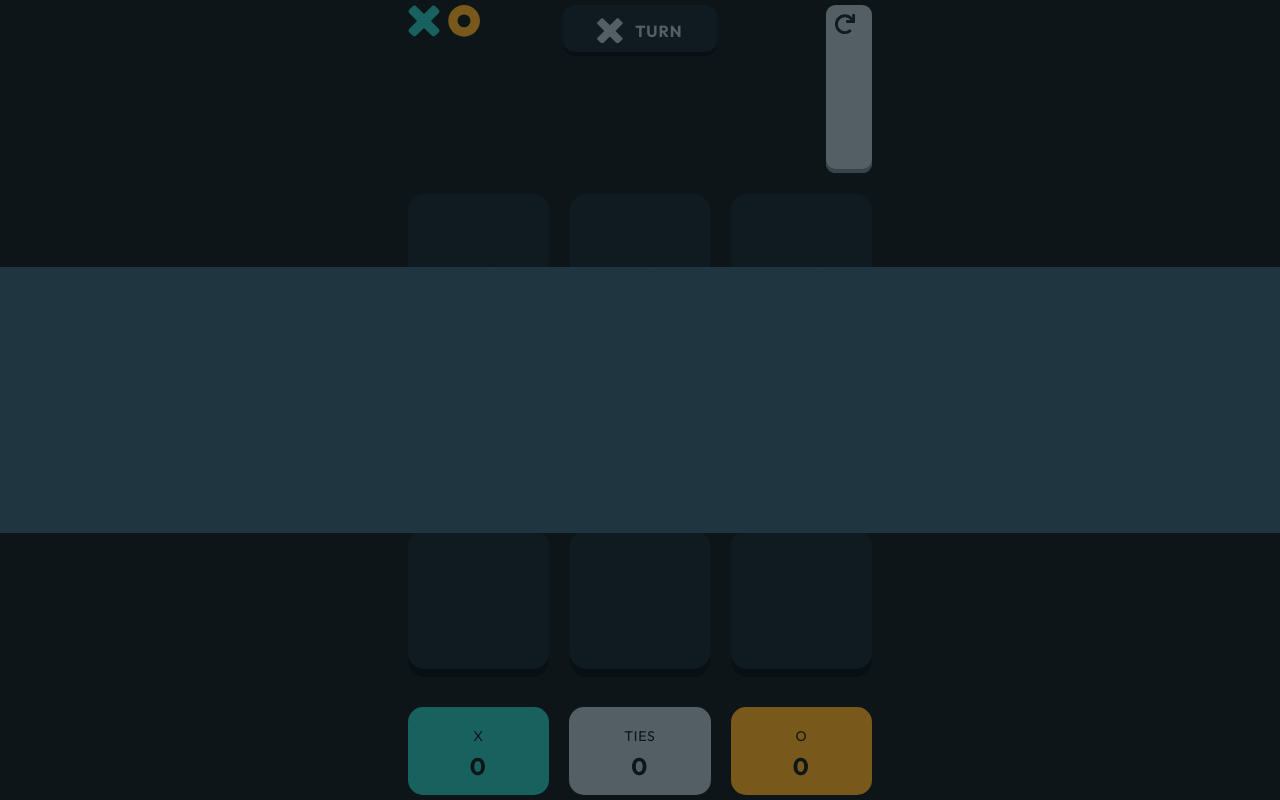
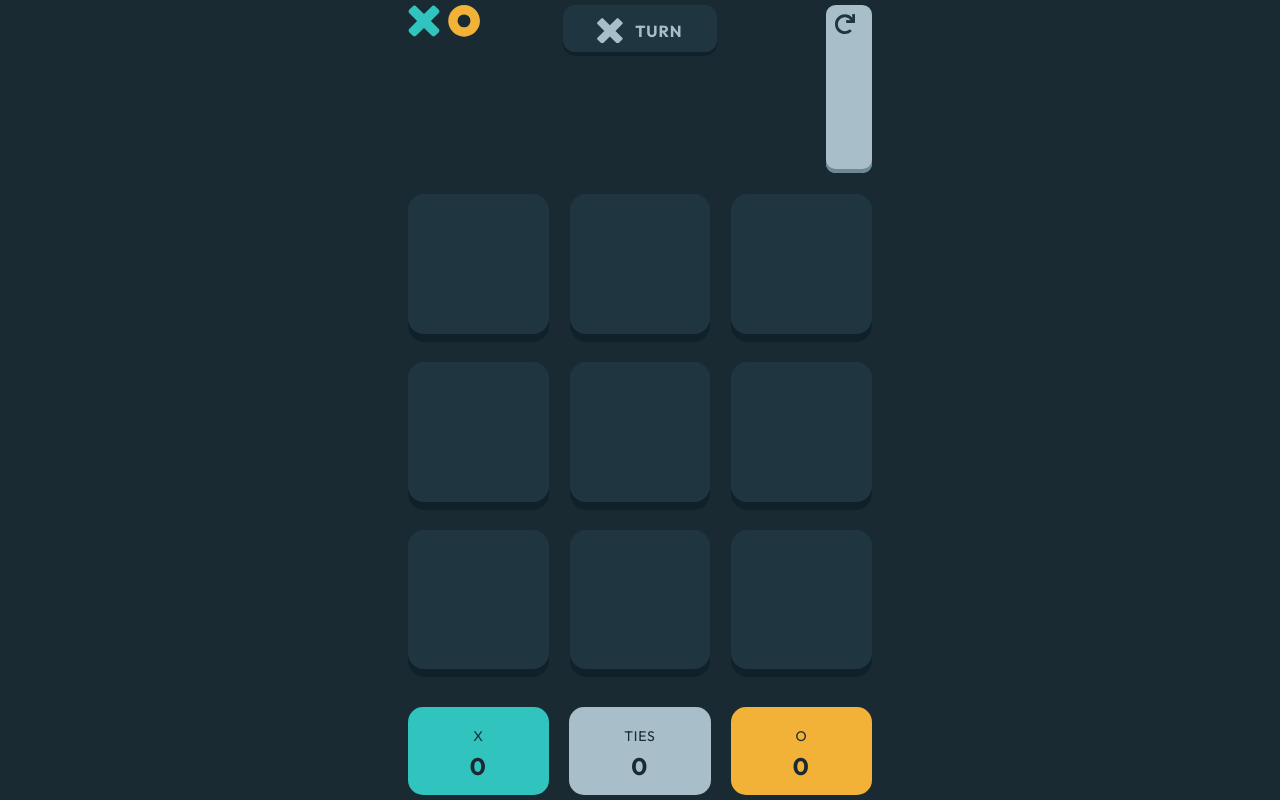
Before and after one commit to mujabom/tic-tac-toe, a React (Vite) app: page / in a window 1280 px wide. Both pictures are taken after a click on the button "NEW GAME (VS PLAYER)". Built offline with nearby package versions, Linux system fonts and the light colour scheme.

Commit message:
notification modal

```diff
--- a/package.json
+++ b/package.json
@@ -16,10 +16,12 @@
     "@mui/icons-material": "^5.14.14",
     "@mui/lab": "^5.0.0-alpha.60",
     "@mui/material": "^5.14.13",
+    "@radix-ui/react-dialog": "^1.0.5",
     "@tailwindcss/aspect-ratio": "^0.4.2",
     "react": "^18.2.0",
     "react-dom": "^18.2.0",
     "react-hook-form": "^7.47.0",
+    "tailwind-merge": "^1.14.0",
     "vite-plugin-svgr": "^4.1.0",
     "zod": "^3.22.4"
   },
--- /dev/null
+++ b/src/UI/NotificationScreen.tsx
@@ -0,0 +1,21 @@
+import Modal from "@mui/material/Modal";
+type Props = {
+  onClose: () => void;
+  onConfirm: () => void;
+  children?: React.ReactNode;
+  className?: string;
+};
+
+export default function NotificationScreen({ onClose, onConfirm ,children}: Props) {
+  return (
+    // <div onClick={onClose} className="fixed top-0 left-0 w-full h-full bg-black bg-opacity-50">
+    //   <div className="absolute origin-center my-auto h-52 w-screen bg-cd-semi-navy"></div>
+    // </div>
+    <Modal onClose={onClose} open className="">
+      <div className="absolute top-[50%] translate-y-[-50%] max-h-[33%] w-full bg-cd-semi-navy">
+        {children}
+
+      </div>
+    </Modal>
+  );
+}
--- a/src/components/GameScreen/GameScreen.tsx
+++ b/src/components/GameScreen/GameScreen.tsx
@@ -2,7 +2,6 @@ import { useState } from "react";
 import { BottomBar } from "./BottomBar";
 import XOGrid from "./GameGrid";
 import { TopBar } from "./TopBar";
-import NotificationScreen from "./NotificationScreen";
 
 export function GameScreen({
   gameState,
@@ -11,7 +10,6 @@ export function GameScreen({
   gameState: gameState;
   updateGameState: (clicked: { x: number; y: number }) => void;
 }) {
-  const [showNotification, setShowNotification] = useState(true);
 
   return (
     <><div className="flex max-w-full flex-col md:w-[29rem]">
@@ -22,7 +20,6 @@ export function GameScreen({
       {/* footer */}
       {<BottomBar score={gameState.score} />}
     </div>
-    {showNotification && <NotificationScreen />}
     </>
-  );
+  )
 }
--- a/src/components/GameScreen/NotificationScreen.tsx
+++ /dev/null
@@ -1,7 +0,0 @@
-export default function NotificationScreen() {
-  return (
-    <div className="absolute h-screen w-screen bg-black bg-opacity-50">
-      <div className="absolute top-1/3 h-1/3 w-screen bg-cd-semi-navy"></div>
-    </div>
-  );
-}
--- a/src/components/GameScreen/TopBar.tsx
+++ b/src/components/GameScreen/TopBar.tsx
@@ -1,18 +1,25 @@
+import { useState } from "react";
 import Button from "../../UI/Button";
+import NotificationScreen from "../../UI/NotificationScreen";
 import O from "../../asset/icon-o.svg?react";
 import Restart from "../../asset/icon-restart.svg?react";
 import X from "../../asset/icon-x.svg?react";
 import Logo from "../../asset/logo.svg?react";
 
 export function TopBar({ turn }: { turn: Turn }) {
-  return <div className="grid h-auto grid-cols-3 place-content-center">
+  const [open, setOpen] = useState(false);
+
+  return (
+    <>
+      <div className="grid h-auto grid-cols-3 place-content-center">
         <Logo className="w-[60%]" />
         <div className="col-start-2 flex aspect-[3] w-full items-center justify-center  gap-3 rounded-md bg-cd-semi-navy shadow-i-navy-s md:rounded-xl">
-      {turn === 'X' ? <X className="w-2/12 " /> : <O className="w-2/12 " />}
+          {turn === "X" ? <X className="w-2/12 " /> : <O className="w-2/12 " />}
           <h1 className="text-heading-xs">TURN</h1>
         </div>
         <div className="flex w-full justify-end">
           <Button
+            onClick={() => setOpen(true)}
             variant="secondary"
             color="blue"
             className="col-end-auto w-[30%] p-[6%] "
@@ -20,5 +27,24 @@ export function TopBar({ turn }: { turn: Turn }) {
             <Restart className="" />
           </Button>
         </div>
-  </div>;
+      </div>
+      {open && (
+        <NotificationScreen onClose={() => setOpen(false)} onConfirm={() => {}}>
+          <div className="flex flex-col gap-8 py-16">
+            <div className=" text-center text-heading-l text-cl-silver">
+              RESTART GAME?
+            </div>
+            <div className="flex flex-row items-center justify-center gap-4">
+              <Button variant="secondary" color="blue" className="p-4">
+                NO, CANCEL
+              </Button>
+              <Button variant="secondary" color="yellow" className="p-4">
+                YES, RESTART
+              </Button>
+            </div>
+          </div>
+        </NotificationScreen>
+      )}
+    </>
+  );
 }
```
Also changed, not shown: 1 other file (tests, documents, lock files or other folders). Lines whose indentation alone changed are shown as unchanged.
